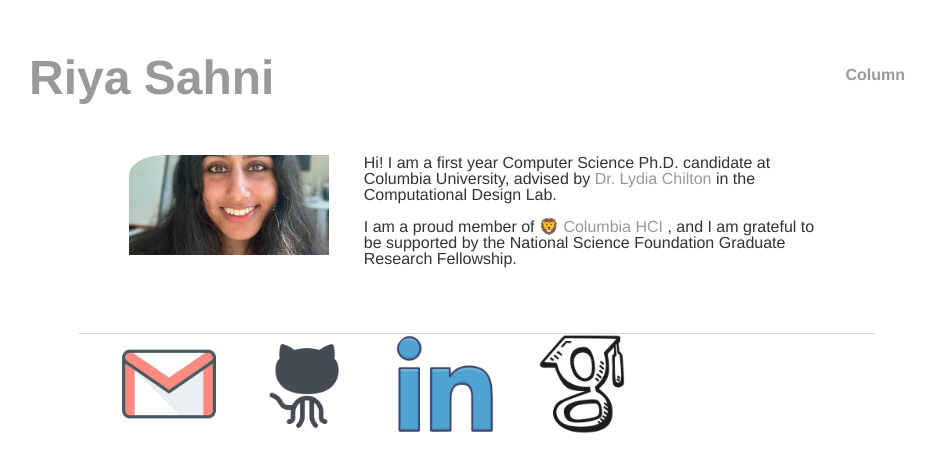
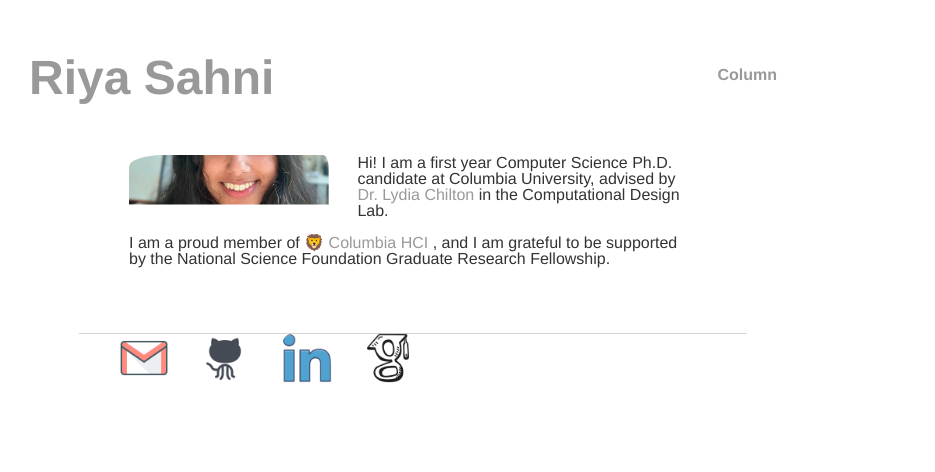
Before and after one commit to riyasahni/riyasahni.github.io, a Jekyll site: the page built from index.html, in a window 1280 px wide. Shown: the top 472 px of the page, without its empty margins (21-956 px from the left). Built offline with Jekyll 4.4.1, drawn with Linux system fonts in a browser that asks for light colours.

Commit message:
hopefully I haven't broken anything

```diff
--- a/css/main.css
+++ b/css/main.css
@@ -1,6 +1,6 @@
 body {
     margin: 50px;
-    width: 70%;
+    width: 60%;
 }
 div {
     margin: 50px;
@@ -33,8 +33,8 @@
     padding-bottom: 5%;
     float: left;
 
-    width:  100px;
-    height: 100px;
+    width:  50px;
+    height: 50px;
     object-fit: cover;
   }
 nav ul li, footer ul li {
@@ -65,8 +65,7 @@
 }
 
 ul.socials {
-    border-top: 1px solid #d5d5d5;
-    font-size: .8em;
+    border-bottom: 1px solid #d5d5d5;
 }
 
 
```
